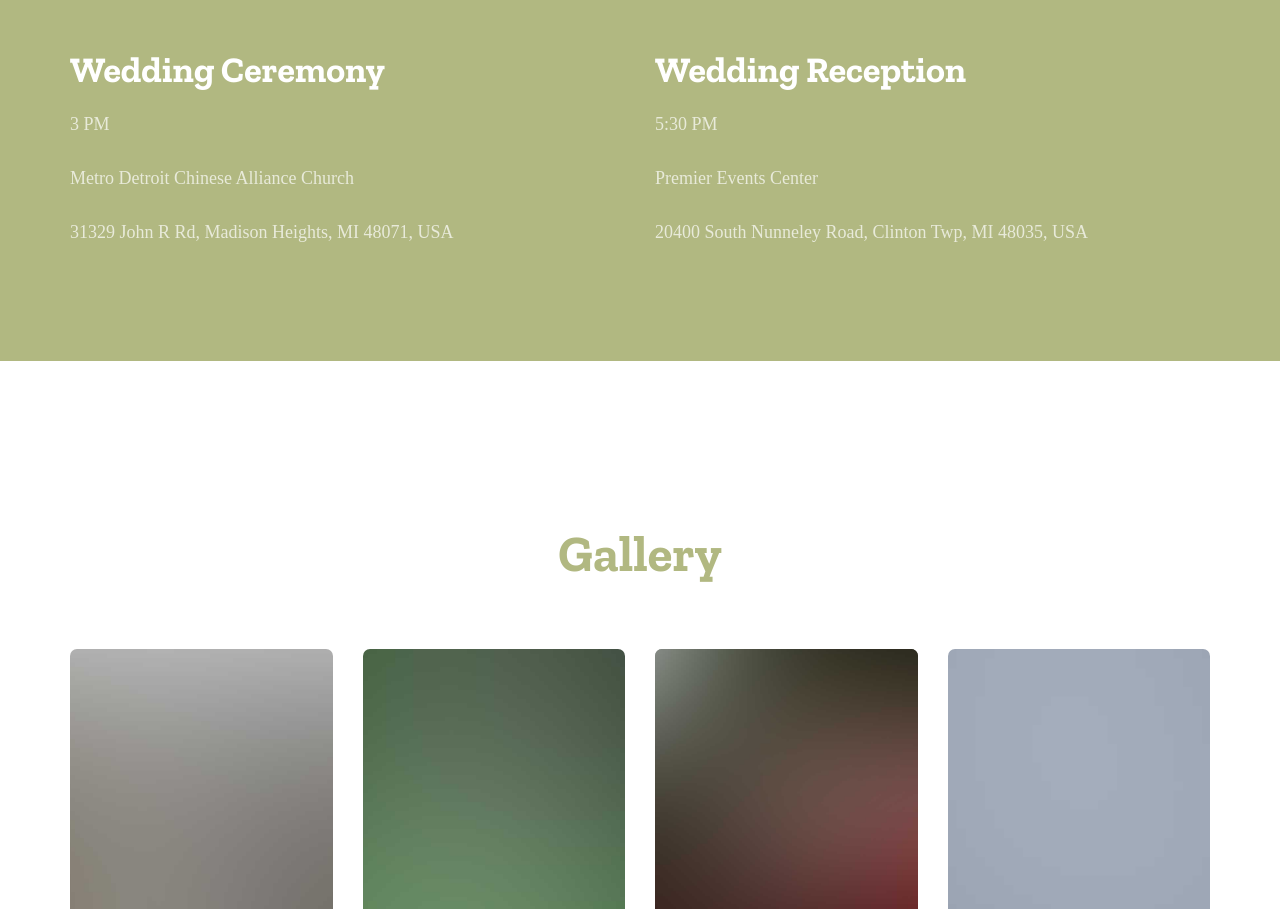
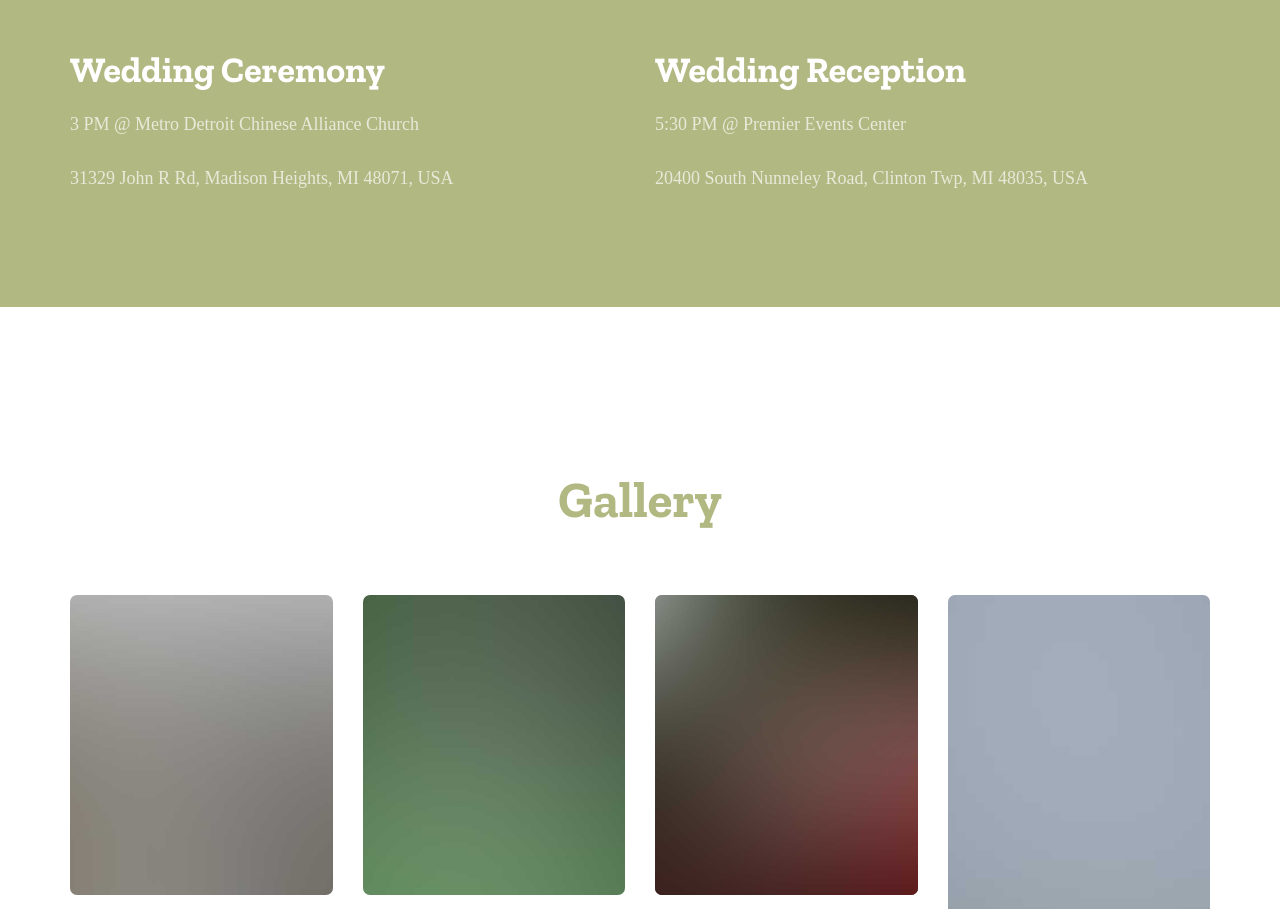
Before and after one commit to eeyan14/esther-and-aaron, a website: page index.html in a window 1280 px wide. Shown: the part 2465-3374 px from the top of the page. Drawn offline with nearby package versions, Linux system fonts and the light colour scheme; a web font is replaced by a local one.

Commit message:
js src change

```diff
--- a/index.html
+++ b/index.html
@@ -110,16 +110,14 @@
           <div class="col-md-6 probootstrap-animate">
             <p><img src="img/img_2.jpg" alt="Free Bootstrap Template by uicookies.com" class="img-responsive img-rounded"></p>
             <h3>Wedding Ceremony</h3>
-            <p>3 PM</p>
-            <p>Metro Detroit Chinese Alliance Church</p>
+            <p>3 PM @ Metro Detroit Chinese Alliance Church</p>
             <p>31329 John R Rd, Madison Heights, MI 48071, USA</p>
 
           </div>
           <div class="col-md-6 probootstrap-animate">
             <p><img src="img/img_1.jpg" alt="Free Bootstrap Template by uicookies.com" class="img-responsive img-rounded"></p>
             <h3>Wedding Reception</h3>
-            <p>5:30 PM</p>
-            <p>Premier Events Center</p>
+            <p>5:30 PM @ Premier Events Center</p>
             <p>20400 South Nunneley Road, Clinton Twp, MI 48035, USA</p>
           </div>
         </div>
@@ -273,7 +271,7 @@
 
 
     <script src="js/scripts.min.js"></script>
-    <script src="js/custom.min.js"></script>
+    <script src="js/custom.js"></script>
 
   </body>
 </html>
```
